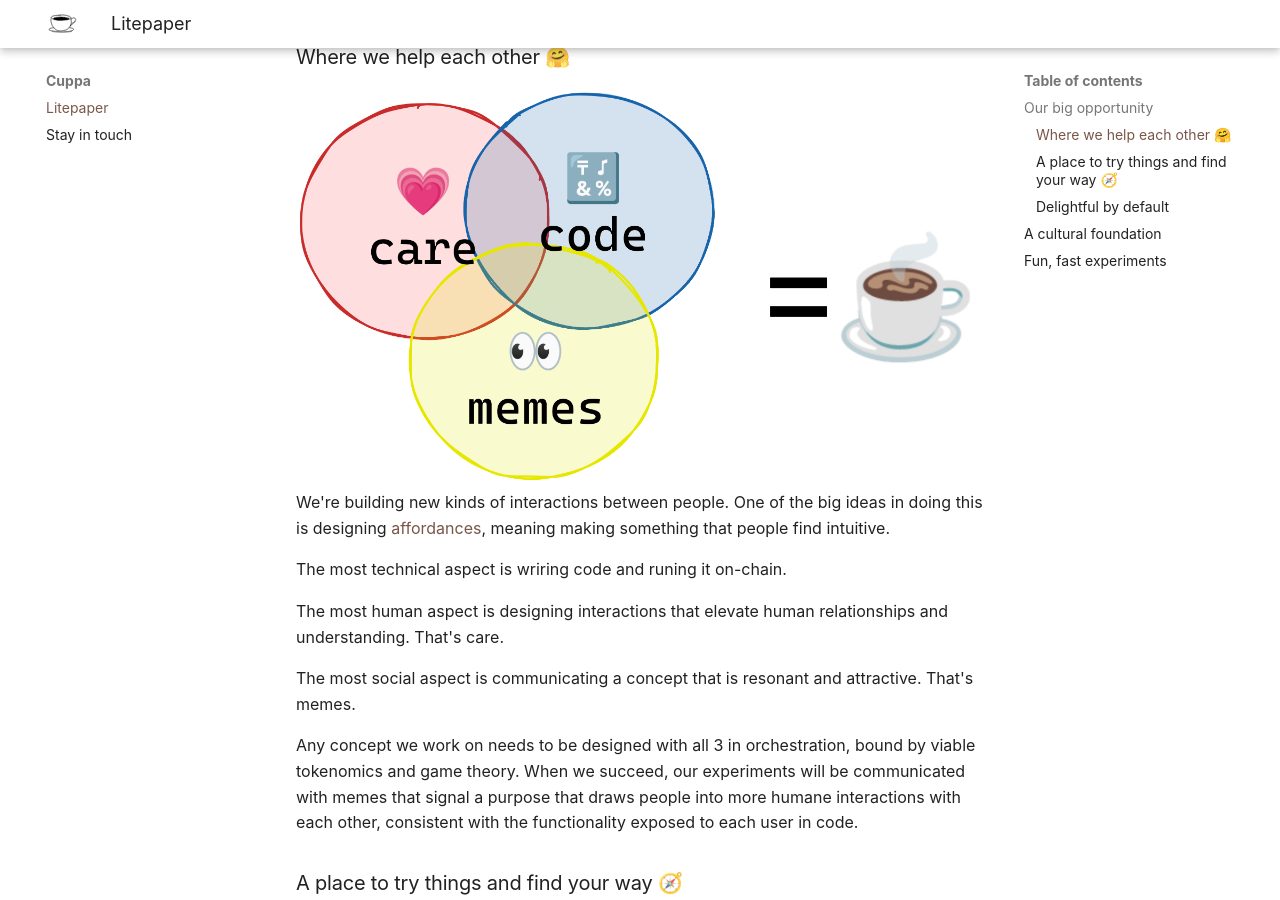
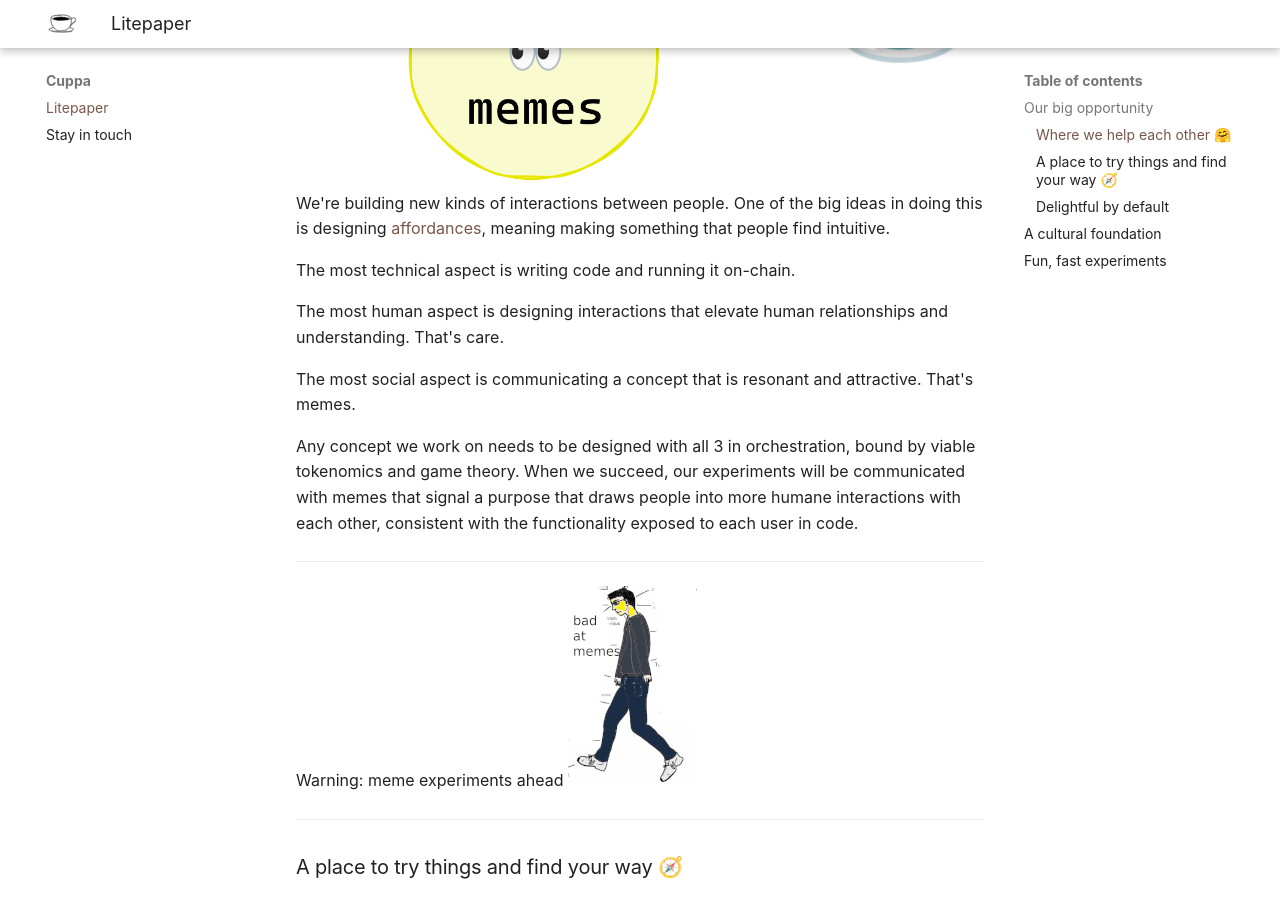
Before and after one commit to saintsal/cuppa.cc, an MkDocs documentation site: the page built from docs/litepaper.md, in a window 1280 px wide and 900 px high, scrolled down 824 px. Built offline with MkDocs 1.6.1 and Material for MkDocs 9.7.7, drawn with Linux system fonts in a browser that asks for light colours; some of the changed text lies outside the part shown.

Commit message:
links and spelling

```diff
--- a/docs/litepaper.md
+++ b/docs/litepaper.md
@@ -1,11 +1,4 @@
 # Litepaper
-
-----
-
-Warning: bad memes ahead.
-![](bad-at-memes.png)
-
----
 
 ## Our big opportunity
 We're at such a powerful point in time.  We have new forms of economic cooperation, and so many people in the world searching for a better way to work. We can make it so work is wonderful.
@@ -19,15 +12,23 @@
 
 ### Where we help each other 🤗
 ![](cuppa-ingredients.png)
-We're building new kinds of interactions between people.  One of the big ideas in doing this is designing [affordances](), meaning making something that people find intuitive.
+We're building new kinds of interactions between people.  One of the big ideas in doing this is designing [affordances](https://www.daoistry.com/mindsets/blockchain-coordination/), meaning making something that people find intuitive.
 
-The most technical aspect is wriring code and runing it on-chain.
+The most technical aspect is writing code and running it on-chain.
 
 The most human aspect is designing interactions that elevate human relationships and understanding. That's care.
 
 The most social aspect is communicating a concept that is resonant and attractive.  That's memes.
 
 Any concept we work on needs to be designed with all 3 in orchestration, bound by viable tokenomics and game theory.  When we succeed, our experiments will be communicated with memes that signal a purpose that draws people into more humane interactions with each other, consistent with the functionality exposed to each user in code.
+
+
+----
+
+Warning: meme experiments ahead
+![](bad-at-memes.png)
+
+---
 
 
 ### A place to try things and find your way 🧭
```
Also changed, not shown: other parts of docs/litepaper.md (+10 -10 lines).
